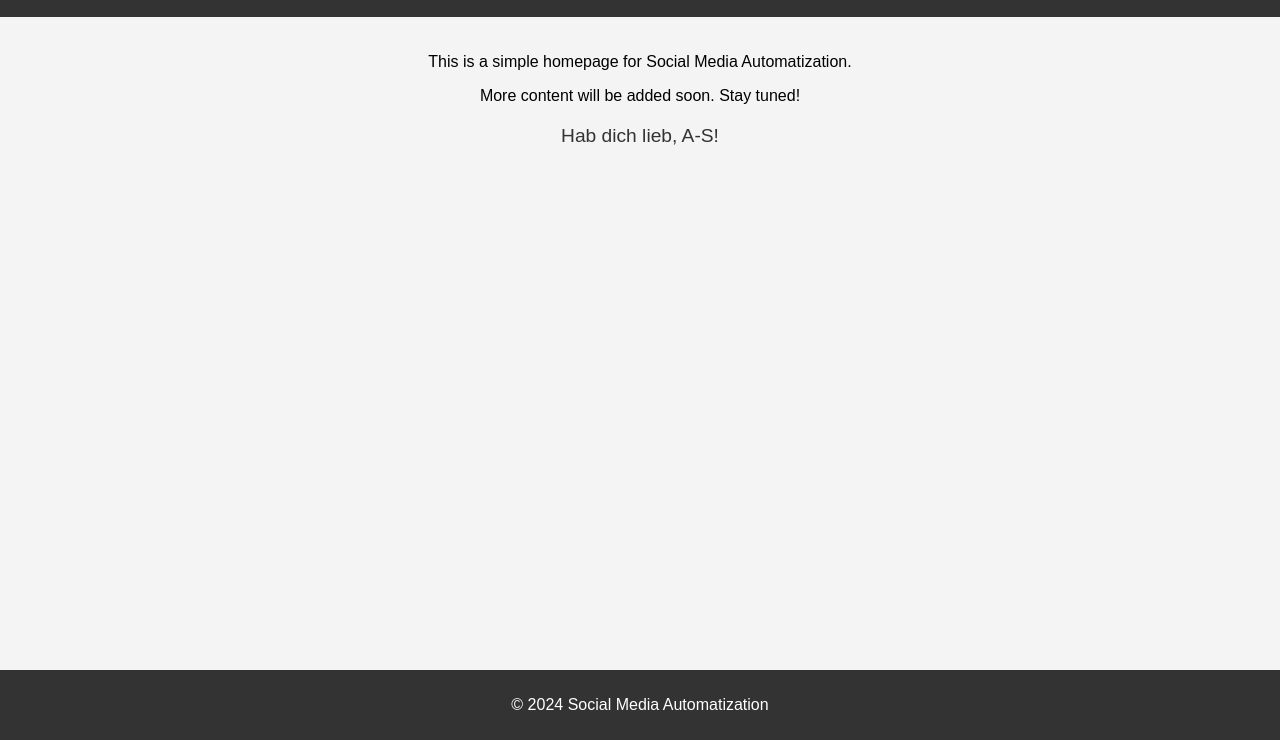
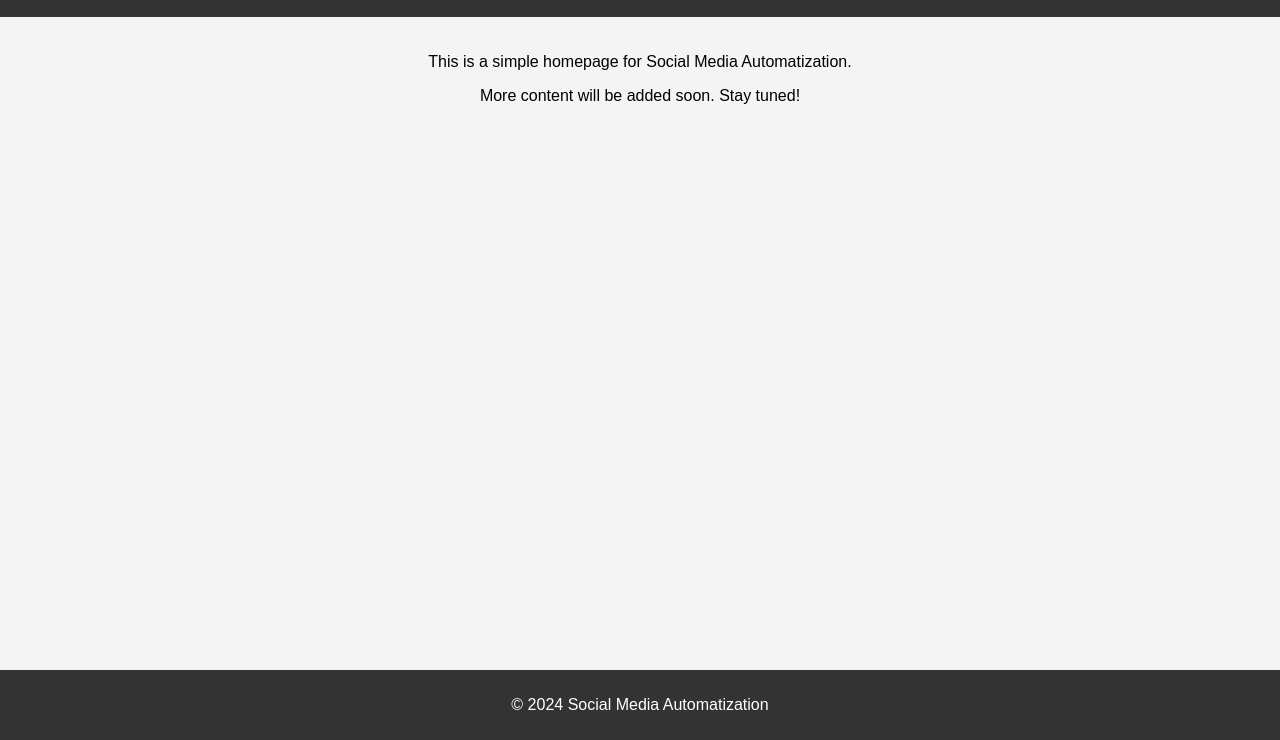
Before and after one commit to PetShip/social-media-automatization, a plain HTML site: page index.html in a window 1280 px wide. Shown: the part 60-800 px from the top of the page. Drawn offline with Linux system fonts and the light colour scheme.

Commit message:
Update index.html_14.09.2024_V2

```diff
--- a/index.html
+++ b/index.html
@@ -32,11 +32,6 @@
             width: 100%;
             bottom: 0;
         }
-        .greeting {
-            margin-top: 20px;
-            font-size: 1.2em;
-            color: #333;
-        }
     </style>
 </head>
 <body>
@@ -47,7 +42,6 @@
     <section>
         <p>This is a simple homepage for Social Media Automatization.</p>
         <p>More content will be added soon. Stay tuned!</p>
-        <p class="greeting">Hab dich lieb, A-S!</p>
     </section>
 
     <footer>
```
